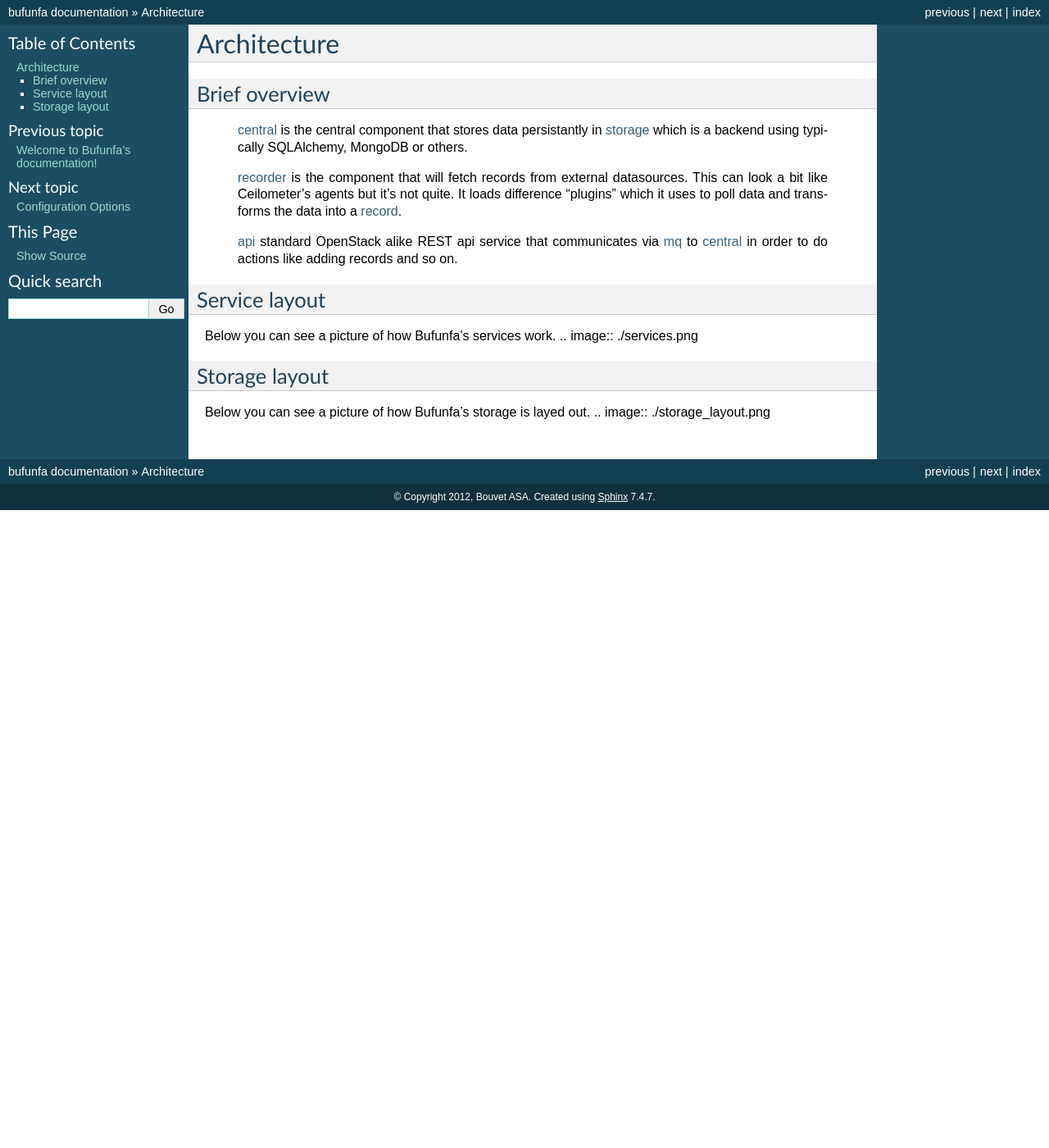
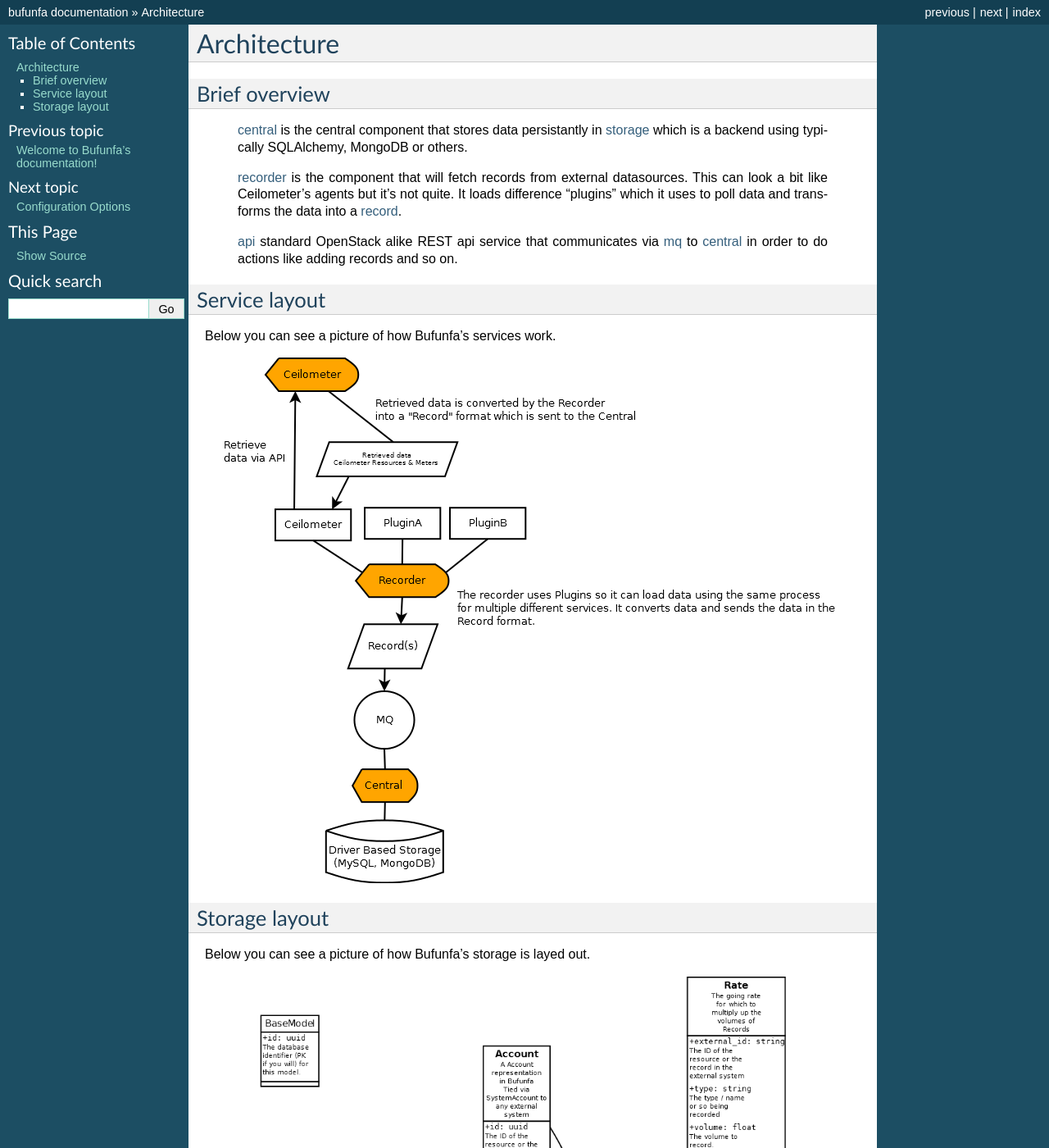
Before and after one commit to stackforge/bufunfa, a Sphinx documentation site: the page built from doc/source/architecture.rst, in a window 1280 px wide and 1400 px high. Shown: the whole window at 82% size. Built offline with Sphinx 7.4.7, drawn with Linux system fonts in a browser that asks for light colours; the version number could not be read and is left out.

Commit message:
Try to fix image links

```diff
--- a/doc/source/architecture.rst
+++ b/doc/source/architecture.rst
@@ -41,9 +41,11 @@ Brief overview
 Service layout
 ++++++++++++++
 Below you can see a picture of how Bufunfa's services work.
-.. image:: ./services.png
+
+.. image:: services.png
 
 Storage layout
 ++++++++++++++
 Below you can see a picture of how Bufunfa's storage is layed out.
-.. image:: ./storage_layout.png
+
+.. image:: storage_layout.png
```
